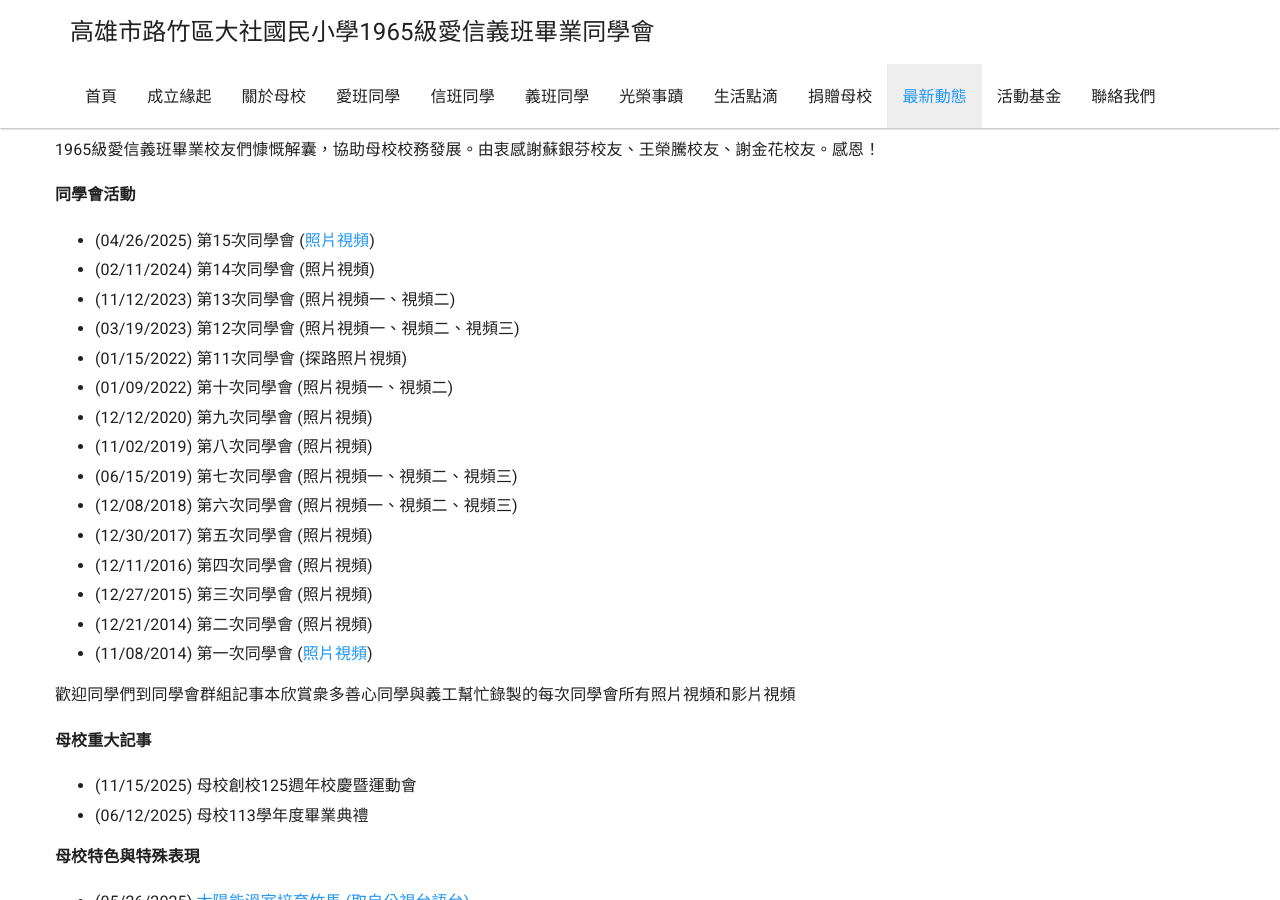
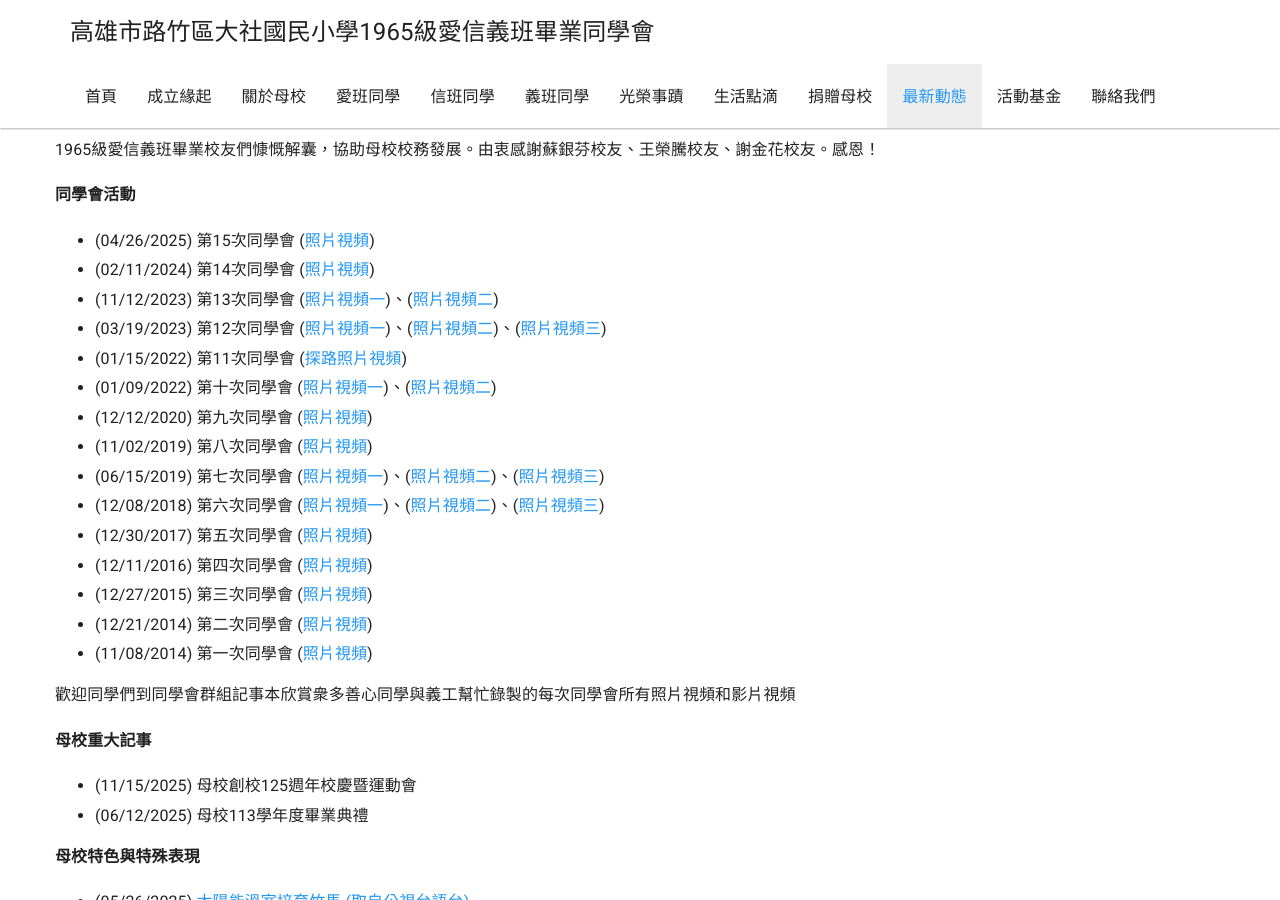
Before and after one commit to dashe1965/dashe1965.github.io, a Jekyll site: the page built from _docs/update/update.md, in a window 1280 px wide and 900 px high, scrolled down 412 px. Built offline with Jekyll 4.4.1, drawn with Linux system fonts in a browser that asks for light colours; nearby versions of some CDN libraries.

Commit message:
Update update.md

```diff
--- a/_docs/update/update.md
+++ b/_docs/update/update.md
@@ -11,19 +11,19 @@ sectionid: update
 **同學會活動**
 
 - (04/26/2025) 第15次同學會 ([照片視頻](/img/reunion_15.mp4))
-- (02/11/2024) 第14次同學會 (照片視頻)
-- (11/12/2023) 第13次同學會 (照片視頻一、視頻二)
-- (03/19/2023) 第12次同學會 (照片視頻一、視頻二、視頻三)
-- (01/15/2022) 第11次同學會 (探路照片視頻)
-- (01/09/2022) 第十次同學會 (照片視頻一、視頻二)
-- (12/12/2020) 第九次同學會 (照片視頻)
-- (11/02/2019) 第八次同學會 (照片視頻)
-- (06/15/2019) 第七次同學會 (照片視頻一、視頻二、視頻三)
-- (12/08/2018) 第六次同學會 (照片視頻一、視頻二、視頻三)
-- (12/30/2017) 第五次同學會 (照片視頻)
-- (12/11/2016) 第四次同學會 (照片視頻)
-- (12/27/2015) 第三次同學會 (照片視頻)
-- (12/21/2014) 第二次同學會 (照片視頻)
+- (02/11/2024) 第14次同學會 ([照片視頻](/img/reunion_14.mp4))
+- (11/12/2023) 第13次同學會 ([照片視頻一](/img/reunion_13-1.mp4))、([照片視頻二](/img/reunion_13-2.mp4))
+- (03/19/2023) 第12次同學會 ([照片視頻一](/img/reunion_12-1.mp4))、([照片視頻二](/img/reunion_12-2.mp4))、([照片視頻三](/img/reunion_12-3.mp4))
+- (01/15/2022) 第11次同學會 ([探路照片視頻](/img/reunion_11.mp4))
+- (01/09/2022) 第十次同學會 ([照片視頻一](/img/reunion_10-1.mp4))、([照片視頻二](/img/reunion_10-2.mp4))
+- (12/12/2020) 第九次同學會 ([照片視頻](/img/reunion_9.mp4))
+- (11/02/2019) 第八次同學會 ([照片視頻](/img/reunion_8.mp4))
+- (06/15/2019) 第七次同學會 ([照片視頻一](/img/reunion_7-1.mp4))、([照片視頻二](/img/reunion_7-2.mp4))、([照片視頻三](/img/reunion_7-3.mp4))
+- (12/08/2018) 第六次同學會 ([照片視頻一](/img/reunion_6-1.mp4))、([照片視頻二](/img/reunion_6-2.mp4))、([照片視頻三](/img/reunion_6-3.mp4))
+- (12/30/2017) 第五次同學會 ([照片視頻](/img/reunion_5.mp4))
+- (12/11/2016) 第四次同學會 ([照片視頻](/img/reunion_4.mp4))
+- (12/27/2015) 第三次同學會 ([照片視頻](/img/reunion_3.mp4))
+- (12/21/2014) 第二次同學會 ([照片視頻](/img/reunion_2.mp4))
 - (11/08/2014) 第一次同學會 ([照片視頻](/img/first_reunion.mp4))
 
 歡迎同學們到同學會群組記事本欣賞衆多善心同學與義工幫忙錄製的每次同學會所有照片視頻和影片視頻
```
